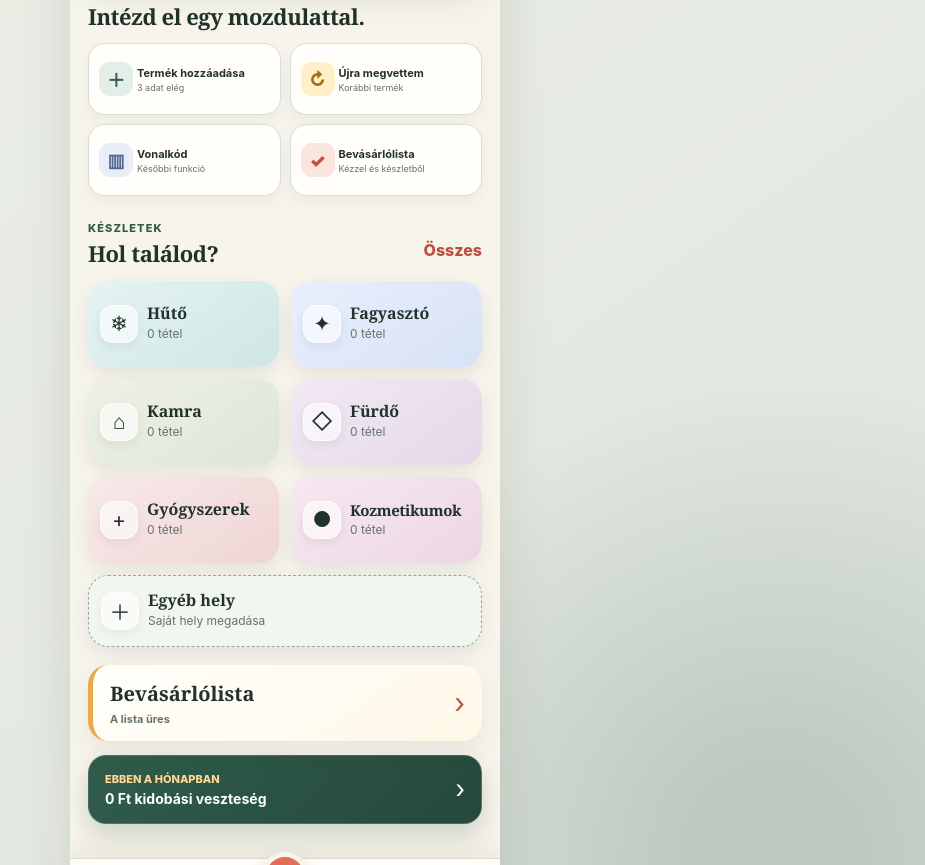
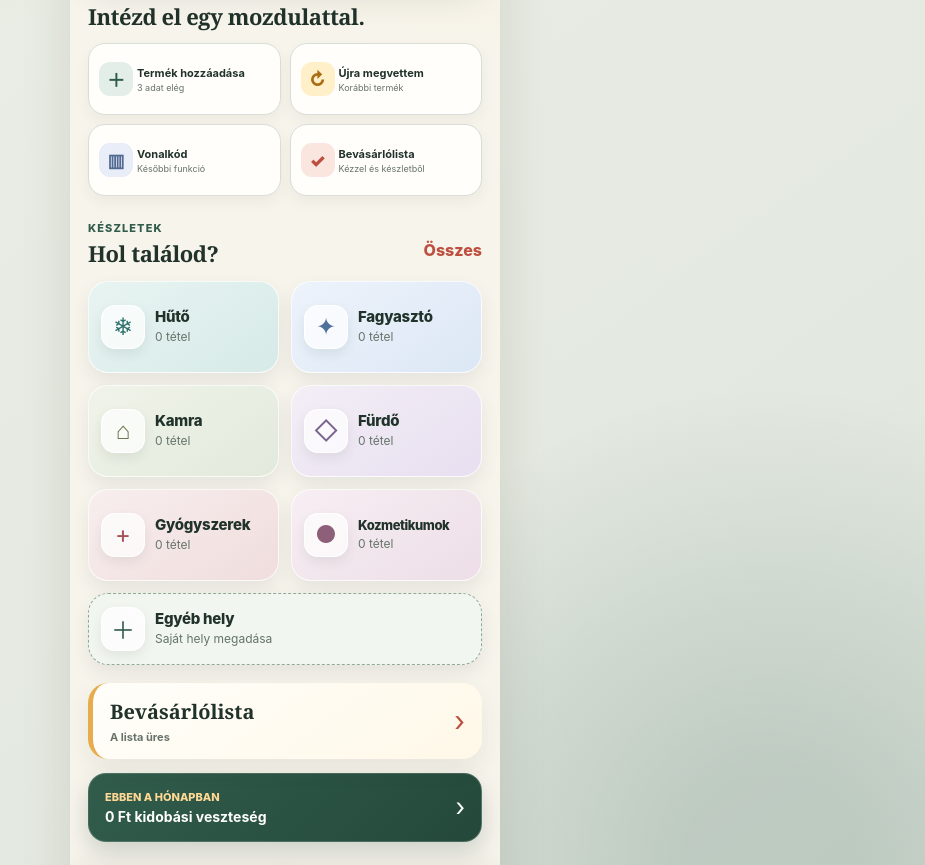
Before and after one commit to Erika400/MiMeddig-V2-teszt, a website: page index.html in a window 1280 px wide. Shown: the part 495-1360 px from the top of the page, without its empty margins (355-1280 px from the left). Drawn offline with Linux system fonts and the light colour scheme.

Commit message:
Refresh location icon design

```diff
--- a/index.html
+++ b/index.html
@@ -7,7 +7,7 @@
   <meta name="description" content="MiMeddig – kövesd egyszerűen, mi meddig jó.">
   <title>MiMeddig V2</title>
   <link rel="manifest" href="manifest.webmanifest">
-  <link rel="stylesheet" href="styles.css?v=23">
+  <link rel="stylesheet" href="styles.css?v=25">
 </head>
 <body>
   <div class="prototype-note app-mode-note">Helyben mentő V2 · az adatok ezen az eszközön maradnak</div>
@@ -212,6 +212,6 @@
   <dialog class="app-dialog" id="shoppingEditDialog"><form id="shoppingEditForm"><h2>Listaelem szerkesztése</h2><input type="hidden" id="shoppingEditId"><label class="form-field"><span>Név</span><input id="shoppingEditName" required></label><label class="form-field"><span>Kategória</span><select id="shoppingEditCategory"><option>Egyéb</option><option>Alapélelmiszer</option><option>Édesség</option><option>Gyógyszer</option><option>Gyümölcs</option><option>Háztartás</option><option>Húsáru</option><option>Ital</option><option>Kozmetikum</option><option>Pékáru</option><option>Tejtermék</option><option>Zöldség</option></select></label><div class="form-row"><label class="form-field"><span>Mennyiség</span><input type="number" id="shoppingEditQuantity" min="0.001" step="0.001" required></label><label class="form-field"><span>Egység</span><select id="shoppingEditUnit"><option>db</option><option>g</option><option>kg</option><option>ml</option><option>l</option><option>csomag</option><option>doboz</option><option>üveg</option></select></label></div><label class="form-field"><span>Megjegyzés</span><input id="shoppingEditNote"></label><div class="dialog-actions"><button type="button" id="cancelShoppingEdit">Mégsem</button><button class="primary-button" type="submit">Mentés</button></div></form></dialog>
 
   <div class="toast" id="toast" role="status" aria-live="polite" hidden><span id="toastMessage"></span><button type="button" id="toastUndo" hidden>Visszavonás</button></div>
-  <script type="module" src="js/app.js?v=22"></script>
+  <script type="module" src="js/app.js?v=23"></script>
 </body>
 </html>
--- a/styles.css
+++ b/styles.css
@@ -152,8 +152,11 @@ h2 { margin-bottom: 0; font-size: 19px; line-height: 1.25; letter-spacing: -0.02
 .view-tab.is-selected, .period-tabs button.is-selected { background: var(--surface); color: var(--ink); box-shadow: 0 3px 10px rgba(63, 49, 38, 0.08); }
 
 .inventory-place-strip { display: grid; grid-template-columns: repeat(4, minmax(0, 1fr)); gap: 7px; margin: 15px 0 0; }
-.place-chip { min-width: 0; min-height: 42px; padding: 7px 5px; border: 1px solid var(--border); border-radius: 14px; background: var(--surface); white-space: normal; overflow-wrap: anywhere; cursor: pointer; font-size: 10px; line-height: 1.15; font-weight: 800; }
+.place-chip { display: grid; min-width: 0; min-height: 58px; padding: 7px 4px; border: 1px solid var(--border); border-radius: 15px; background: var(--surface); place-items: center; align-content: center; gap: 3px; white-space: normal; overflow-wrap: anywhere; cursor: pointer; font-size: 9px; line-height: 1.12; font-weight: 800; }
+.place-chip-icon { display: grid; width: 24px; height: 24px; border-radius: 8px; background: var(--sage-soft); color: var(--sage); place-items: center; }
+.place-chip-icon svg { width: 16px; height: 16px; fill: none; stroke: currentColor; stroke-width: 1.8; stroke-linecap: round; stroke-linejoin: round; }
 .place-chip.is-selected { border-color: var(--sage); background: var(--sage); color: white; }
+.place-chip.is-selected .place-chip-icon { background: rgba(255,255,255,.18); color: white; }
 
 .inventory-controls { display: grid; grid-template-columns: 1fr 1fr; gap: 10px; margin: 15px 0 17px; }
 .inventory-controls label > span { display: block; margin: 0 0 5px 2px; color: var(--muted); font-size: 10px; font-weight: 800; text-transform: uppercase; }
@@ -400,15 +403,17 @@ h2 { margin-bottom: 0; font-size: 19px; line-height: 1.25; letter-spacing: -0.02
 .text-button { color: var(--coral-dark); }
 
 .location-grid { gap: 12px; }
-.location-card { position: relative; min-height: 112px; padding: 12px; overflow: hidden; border: 0; border-radius: 20px; grid-template-columns: 38px minmax(0, 1fr); grid-template-rows: auto auto auto; align-content: center; column-gap: 9px; box-shadow: 0 8px 18px rgba(40, 62, 51, .09); transition: transform .18s ease, box-shadow .18s ease; }
+.location-card { position: relative; min-height: 112px; padding: 12px; overflow: hidden; border: 1px solid rgba(255,255,255,.76); border-radius: 20px; grid-template-columns: 44px minmax(0, 1fr); grid-template-rows: auto auto auto; align-content: center; column-gap: 10px; box-shadow: 0 8px 18px rgba(40, 62, 51, .09); transition: transform .18s ease, box-shadow .18s ease; }
 .location-card::after { display: none; }
 .location-card:hover { border-color: transparent; transform: translateY(-3px); box-shadow: 0 14px 28px rgba(40, 62, 51, .15); }
-.location-fridge { background: linear-gradient(145deg, #e5f3f3, #cfe6e5); }
-.location-freezer { background: linear-gradient(145deg, #e9effc, #d7e2f6); }
-.location-pantry { background: linear-gradient(145deg, #eef1e4, #dde6d7); }
-.location-bath { background: linear-gradient(145deg, #f2e9f4, #e5d8ea); }
-.location-icon { display: grid; width: 38px; height: 38px; border: 1px solid rgba(255,255,255,.72); border-radius: 13px; background: rgba(255,255,255,.58); grid-row: 1 / 3; place-items: center; font-size: 21px; box-shadow: 0 4px 10px rgba(48, 66, 57, .08); }
-.location-name { align-self: end; margin-top: 0; font-family: Georgia, "Times New Roman", serif; font-size: 16px; }
+.location-fridge { --location-accent: #2f716d; background: linear-gradient(145deg, #e8f4f2, #d6eae7); }
+.location-freezer { --location-accent: #4f6f9c; background: linear-gradient(145deg, #edf3fb, #dce7f5); }
+.location-pantry { --location-accent: #66734d; background: linear-gradient(145deg, #f0f3e9, #e2eadc); }
+.location-bath { --location-accent: #79658e; background: linear-gradient(145deg, #f3eef6, #e8dff0); }
+.location-icon { display: grid; width: 44px; height: 44px; border: 1px solid rgba(255,255,255,.86); border-radius: 14px; background: rgba(255,255,255,.7); color: var(--location-accent, var(--sage)); grid-row: 1 / 3; place-items: center; box-shadow: 0 5px 12px rgba(48, 66, 57, .09); }
+.location-icon svg { width: 27px; height: 27px; fill: none; stroke: currentColor; stroke-width: 1.7; stroke-linecap: round; stroke-linejoin: round; }
+.location-icon-soft { fill: currentColor; stroke: none; opacity: .12; }
+.location-name { align-self: end; margin-top: 0; font-family: inherit; font-size: 15px; font-weight: 850; letter-spacing: -.018em; }
 .location-meta { align-self: start; margin-top: 1px; font-size: 11px; }
 .location-alert, .location-calm { grid-column: 1 / -1; align-self: auto; margin-top: 8px; }
 .location-alert { color: #a23f38; }
@@ -603,8 +608,8 @@ h2 { margin-bottom: 0; font-size: 19px; line-height: 1.25; letter-spacing: -0.02
 .quick-tools-grid strong { align-self: end; font-size: 11px; }
 .quick-tools-grid small { align-self: start; margin-top: 2px; color: var(--muted); font-size: 9px; }
 
-.location-medicine { background: linear-gradient(145deg, #f8e9e9, #efd5d5); }
-.location-cosmetics { background: linear-gradient(145deg, #f7e8f0, #ecd7e3); }
+.location-medicine { --location-accent: #a45157; background: linear-gradient(145deg, #f8eeee, #f0dddd); }
+.location-cosmetics { --location-accent: #8d5f78; background: linear-gradient(145deg, #f7eef3, #eddee7); }
 .location-other { grid-column: 1 / -1; grid-template-columns: 44px minmax(0, 1fr); grid-template-rows: auto auto; align-items: center; min-height: 84px; border: 1px dashed #9db3a5; background: rgba(240,247,242,.72); }
 .location-other .location-icon { grid-row: 1 / 3; }
 .location-other .location-name { align-self: end; margin-top: 0; }
@@ -703,13 +708,13 @@ h2 { margin-bottom: 0; font-size: 19px; line-height: 1.25; letter-spacing: -0.02
 /* Működő V2 – dinamikus adatok és akadálymentes műveletek */
 [hidden] { display: none !important; }
 .app-mode-note { background: #edf4ef; }
-.location-card { min-height: 86px; grid-template-columns: 38px minmax(0, 1fr); grid-template-rows: auto auto; align-content: center; }
+.location-card { min-height: 92px; grid-template-columns: 44px minmax(0, 1fr); grid-template-rows: auto auto; align-content: center; }
 .location-card > * { position: relative; z-index: 1; min-width: 0; }
 .location-card .location-icon { grid-row: 1 / 3; margin: 0; }
-.location-card .location-name { grid-column: 2; align-self: end; overflow-wrap: anywhere; font-size: 16px; line-height: 1.12; }
+.location-card .location-name { grid-column: 2; align-self: end; overflow-wrap: normal; font-size: 15px; line-height: 1.12; }
 .location-card .location-meta { grid-column: 2; align-self: start; margin-top: 4px; color: var(--muted); font-size: 12px; line-height: 1.2; }
-.location-cosmetics .location-name { font-size: 15px; letter-spacing: -.025em; }
-.location-custom { background: linear-gradient(145deg, #edf2ed, #e4ece6); }
+.location-cosmetics .location-name { font-size: 13px; letter-spacing: -.035em; white-space: nowrap; }
+.location-custom { --location-accent: #577163; background: linear-gradient(145deg, #f0f4f0, #e4ece6); }
 .add-location-card { grid-column: 1 / -1; min-height: 72px; border: 1px dashed #8eaa99; }
 #homeScreen .shopping-preview { position: relative; z-index: 1; margin-top: 18px; }
 .inventory-group + .inventory-group { margin-top: 20px; }
```
Also changed, not shown: sw.js (+4 -4 lines).
